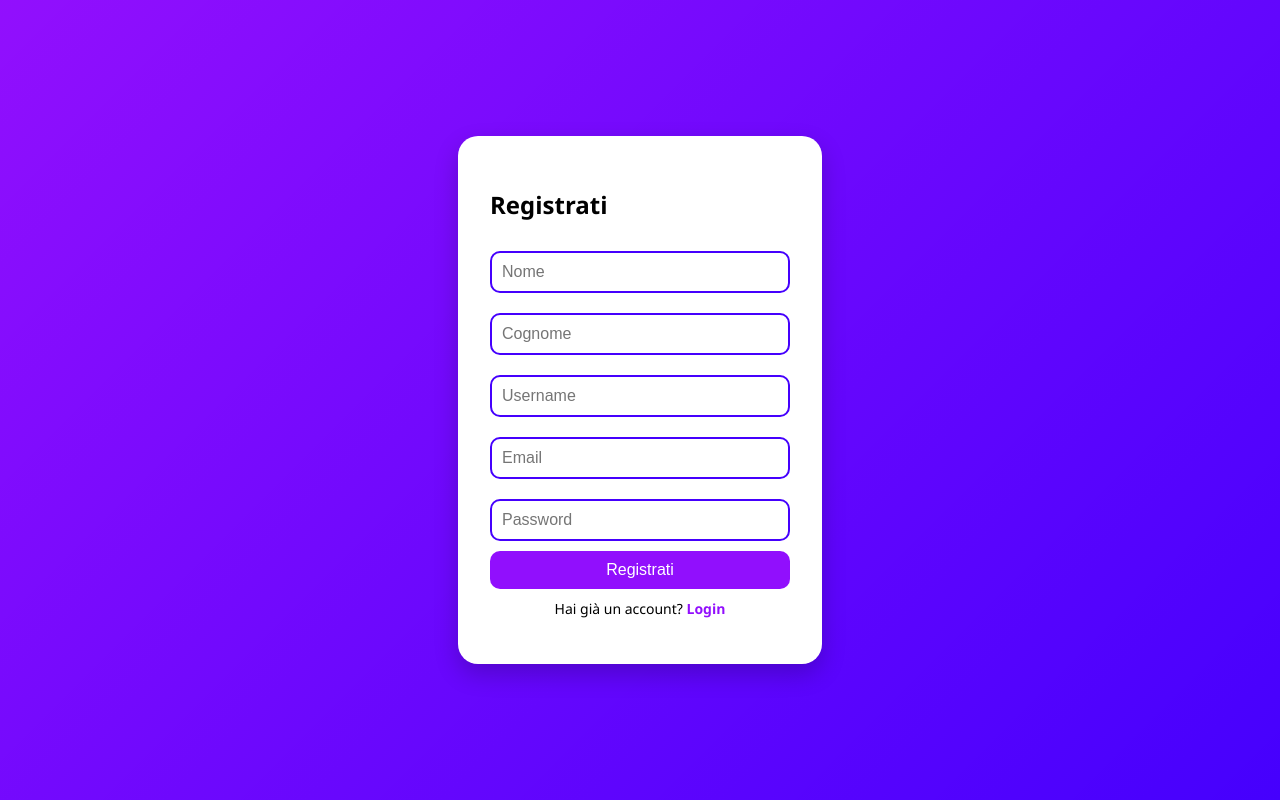
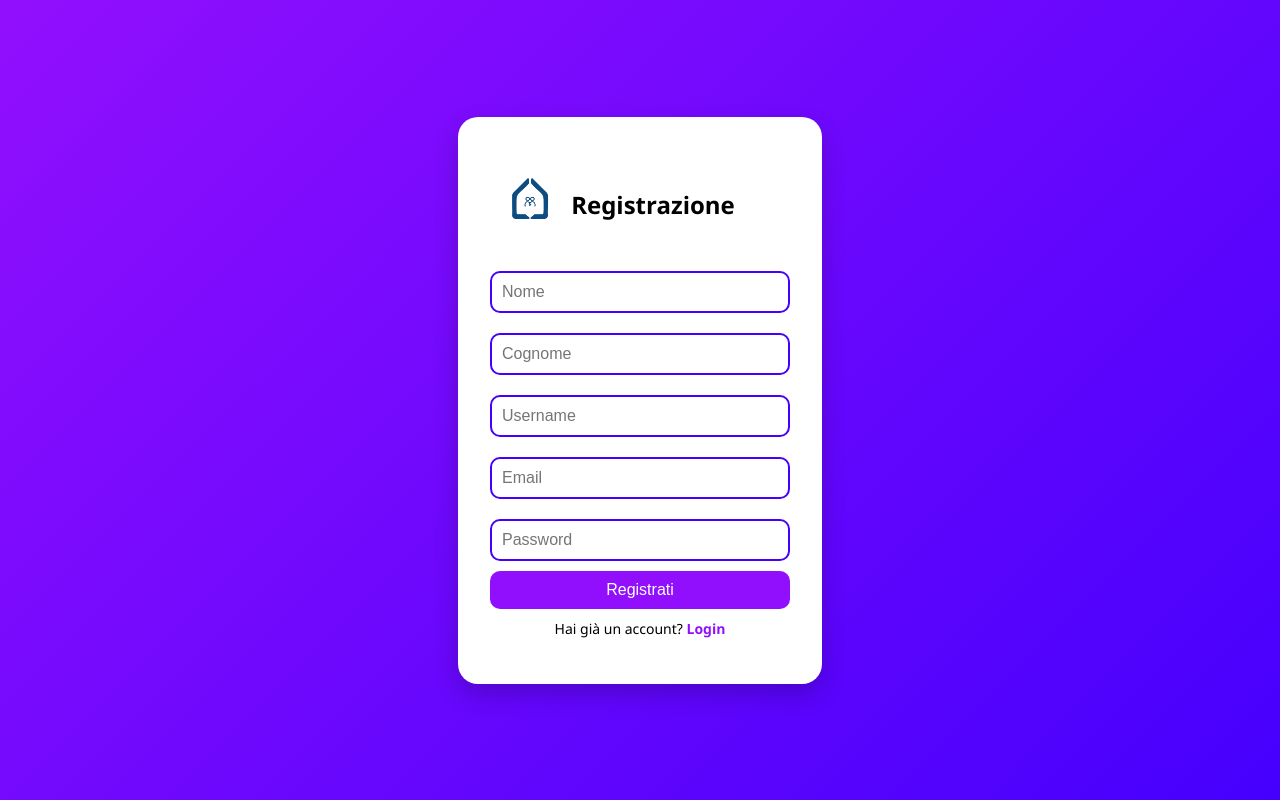
Before and after one commit to minicla03/CoinquyLifeSE, a plain HTML site: page coinquylife/src/main/resources/static/authUI/authPage.html in a window 1280 px wide. Both pictures are taken after a click on the link "Registrati". Drawn offline with Linux system fonts and the light colour scheme.

Commit message:
Add logo and change color

```diff
--- a/coinquylife/src/main/resources/static/authUI/authLogic.js
+++ b/coinquylife/src/main/resources/static/authUI/authLogic.js
@@ -1,22 +1,27 @@
+// Funzione per mostrare il form di registrazione
 function showRegister() {
     document.getElementById("loginForm").classList.add("hidden");
     document.getElementById("registerForm").classList.remove("hidden");
+    document.getElementById("formTitle").textContent = "Registrazione";
 }
 
+// Funzione per mostrare il form di login
 function showLogin() {
     document.getElementById("registerForm").classList.add("hidden");
     document.getElementById("loginForm").classList.remove("hidden");
+    document.getElementById("formTitle").textContent = "Login";
 }
 
 
+// Aggiungi un listener per il click sul link "Registrati"
 document.querySelector("#registerForm button").addEventListener("click", async () => {
     const inputs = document.querySelectorAll("#registerForm input");
     const data = {
-        username: inputs[2].value,
-        password: inputs[4].value,
         name: inputs[0].value,
         surname: inputs[1].value,
+        username: inputs[2].value,
         email: inputs[3].value,
+        password: inputs[4].value,
     };
 
     try {
@@ -40,6 +45,7 @@ document.querySelector("#registerForm button").addEventListener("click", async (
     }
 });
 
+// Aggiungi un listener per il click sul link "Hai già un account?"
 document.querySelector("#loginForm").addEventListener("submit", async (event) => {
     event.preventDefault(); // Previene il comportamento predefinito del form
     const inputs = document.querySelectorAll("#loginForm input");
@@ -69,6 +75,7 @@ document.querySelector("#loginForm").addEventListener("submit", async (event) =>
     }
 });
 
+// Aggiungi un listener per il click sul link "Hai già un account?"
 document.querySelector("#loginForm button").addEventListener("click", async (event) => {
     event.preventDefault(); // Previene il doppio invio del form
     document.querySelector("#loginForm").dispatchEvent(new Event("submit"));
--- a/coinquylife/src/main/resources/static/authUI/authPage.html
+++ b/coinquylife/src/main/resources/static/authUI/authPage.html
@@ -8,16 +8,18 @@
 </head>
 <body>
 <div class="container">
-    <div class="form-container" id="loginForm">
-        <h2>Login</h2>
+    <div class="logo" style="display: flex; align-items: center; margin-bottom: 0;">
+        <img src="logo-blu.png" style="height: 7em; margin-right: 2px;" />
+        <h2 id="formTitle" style="margin: 5px 0;">Login</h2>
+    </div>
+    <div class="form-container" id="loginForm" style="margin-top: 0;">
         <input type="text" placeholder="Username" />
         <input type="password" placeholder="Password" />
         <button>Login</button>
         <p>Non hai un account? <a href="#" onclick="showRegister()">Registrati</a></p>
     </div>
 
-    <div class="form-container hidden" id="registerForm">
-        <h2>Registrati</h2>
+    <div class="form-container hidden" id="registerForm" style="margin-top: 0;">
         <input type="text" placeholder="Nome" />
         <input type="text" placeholder="Cognome" />
         <input type="text" placeholder="Username" />
```
Also changed, not shown: coinquylife/src/main/resources/static/authUI/logo-blu.png (added).
